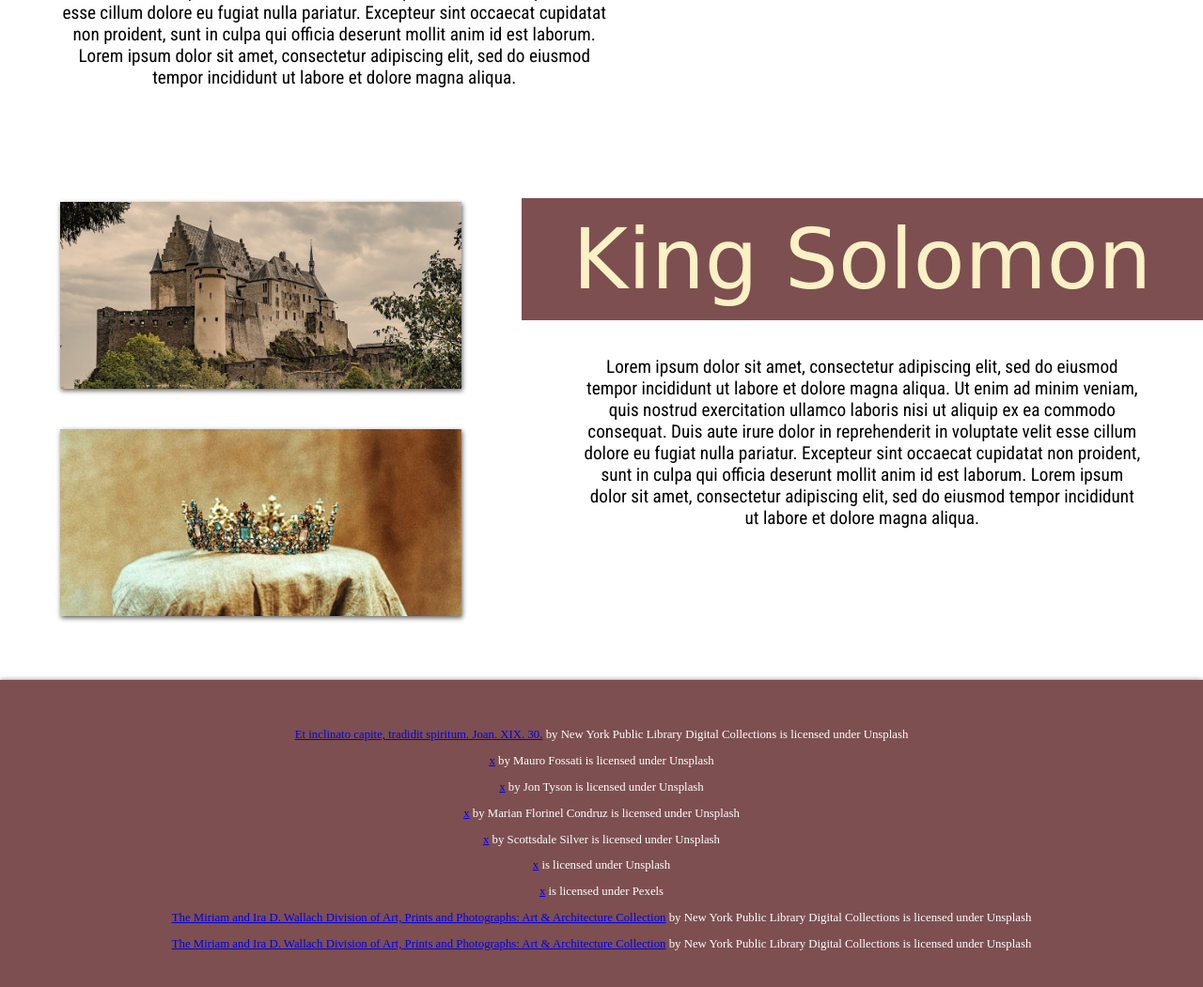
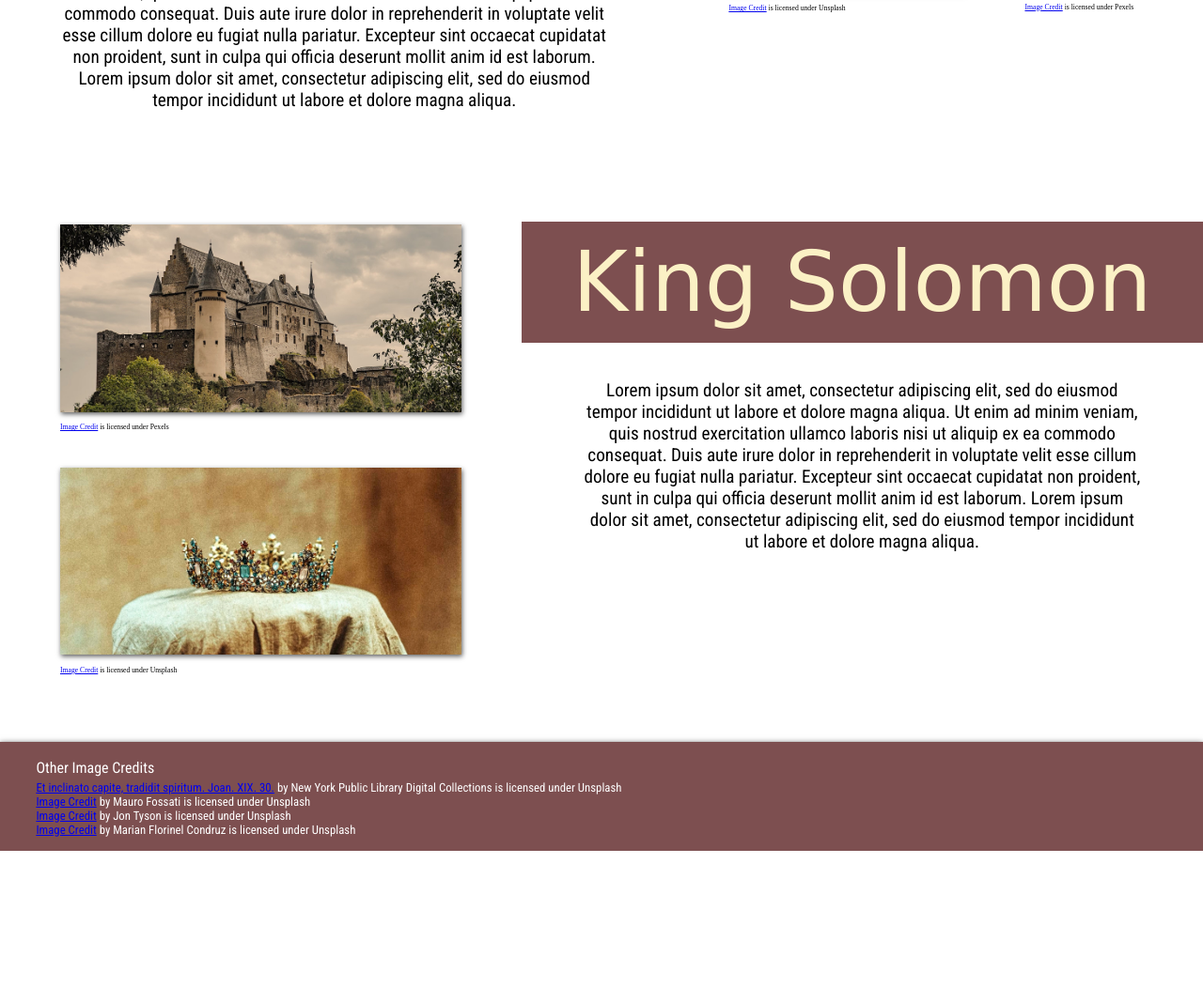
Before and after one commit to jkp23205/Digital-Internal-2025, a plain HTML site: page index.html in a window 1280 px wide. Shown: the part 2790-3841 px from the top of the page at 94% size. After the commit the page ends 3696 px from the top, so only its background shows below. Drawn offline with Linux system fonts and the light colour scheme; a web font is replaced by a local one.

Commit message:
16/07/25

```diff
--- a/index.html
+++ b/index.html
@@ -142,7 +142,8 @@
 
 <section style="margin-top:8vw;" class="homepagecolumn">
 
-  <div><img class="homepageimages" title="https://unsplash.com/photos/a-pile-of-metal-buttons-sitting-on-top-of-a-table-Nv0T-IX7SLY" src="images/silver.jpg" width="100%"></div>
+  <div><img class="homepageimages" title="https://unsplash.com/photos/a-pile-of-metal-buttons-sitting-on-top-of-a-table-Nv0T-IX7SLY" src="images/silver.jpg" width="100%">
+  <p style="font-size: 0.6vw;"><a href="https://unsplash.com/photos/a-pile-of-metal-buttons-sitting-on-top-of-a-table-Nv0T-IX7SLY">Image Credit</a> by Scottsdale Silver is licensed under Unsplash</p></div>
 
     <div>
 
@@ -186,9 +187,11 @@
 
 
 
-    <div class="hptabs"><img class="homepageimages" title="https://unsplash.com/photos/brown-rock-formation-during-daytime-ci1F55HaVWQ" src="images/tomb.jpg" width="100%"></div>
+    <div class="hptabs"><img class="homepageimages" title="https://unsplash.com/photos/brown-rock-formation-during-daytime-ci1F55HaVWQ" src="images/tomb.jpg" width="100%">
+    <p style="font-size: 0.6vw;"><a href="https://unsplash.com/photos/brown-rock-formation-during-daytime-ci1F55HaVWQ">Image Credit</a> is licensed under Unsplash</p></div>
 
-    <div class="hptabs"><img class="homepageimages" title="https://www.pexels.com/photo/assorted-old-empty-bottles-with-inscription-on-shelf-6842045/" src="images/perfume.jpg" width="100%"></div>
+    <div class="hptabs"><img class="homepageimages" title="https://www.pexels.com/photo/assorted-old-empty-bottles-with-inscription-on-shelf-6842045/" src="images/perfume.jpg" width="100%">
+    <p style="font-size: 0.6vw;"><a href="https://www.pexels.com/photo/assorted-old-empty-bottles-with-inscription-on-shelf-6842045/">Image Credit</a> is licensed under Pexels</p></div>
 
 
   </section>
@@ -210,9 +213,11 @@
   <section style="margin-top:8vw;" class="homepagecolumn">
 
     <div>
-      <img class="homepageimages" title="https://www.pexels.com/photo/view-of-a-castle-18705903/" src="images/castle.jpg" width="100%" style="margin-bottom: 3vw;">
+      <img class="homepageimages" title="https://www.pexels.com/photo/view-of-a-castle-18705903/" src="images/castle.jpg" width="100%" style="">
+      <p style="font-size: 0.6vw; margin-bottom: 3vw;"><a href="https://www.pexels.com/photo/view-of-a-castle-18705903/">Image Credit</a> is licensed under Pexels</p>
 
       <img class="homepageimages" title="https://unsplash.com/photos/white-and-yellow-flowers-on-brown-textile-Fnby-l6gH7I" src="images/crown.jpg" width="100%">
+      <p style="font-size: 0.6vw;"><a href="https://unsplash.com/photos/white-and-yellow-flowers-on-brown-textile-Fnby-l6gH7I">Image Credit</a> is licensed under Unsplash</p>
     </div>
 
 
@@ -245,41 +250,23 @@
 
   <div class="footer">
 
+    <p style="margin-bottom: -0.7vw;">Other Image Credits</p>
+
       <p style="font-size: 1vw;">
         <a href="https://unsplash.com/photos/UHZ9ZxzAFMM">Et inclinato capite, tradidit spiritum. Joan. XIX. 30.</a> by New York Public Library Digital Collections is licensed under Unsplash
-      </p>
 
-      <p style="font-size: 1vw;">
-        <a href="https://unsplash.com/photos/a-black-and-white-photo-of-a-statue-of-jesus-eie5TTK9O0U">x</a> by Mauro Fossati is licensed under Unsplash
-      </p>
+<br>
 
-      <p style="font-size: 1vw;">
-        <a href="https://unsplash.com/photos/woman-wearing-dress-statue-zlf17V5sCRQ">x</a> by Jon Tyson is licensed under Unsplash
-      </p>
+        <a href="https://unsplash.com/photos/a-black-and-white-photo-of-a-statue-of-jesus-eie5TTK9O0U">Image Credit</a> by Mauro Fossati is licensed under Unsplash
 
-      <p style="font-size: 1vw;">
-        <a href="https://unsplash.com/photos/a-statue-of-a-person-Pgxs8pcKi3w">x</a> by Marian Florinel Condruz is licensed under Unsplash
-      </p>
+<br>
 
-      <p style="font-size: 1vw;">
-        <a href="https://unsplash.com/photos/a-pile-of-metal-buttons-sitting-on-top-of-a-table-Nv0T-IX7SLY">x</a> by Scottsdale Silver is licensed under Unsplash
-      </p>
+        <a href="https://unsplash.com/photos/woman-wearing-dress-statue-zlf17V5sCRQ">Image Credit</a> by Jon Tyson is licensed under Unsplash
 
-      <p style="font-size: 1vw;">
-        <a href="https://unsplash.com/photos/brown-rock-formation-during-daytime-ci1F55HaVWQ">x</a> is licensed under Unsplash
-      </p>
+<br>
 
-      <p style="font-size: 1vw;">
-        <a href="https://www.pexels.com/photo/assorted-old-empty-bottles-with-inscription-on-shelf-6842045/">x</a> is licensed under Pexels
-      </p>
+        <a href="https://unsplash.com/photos/a-statue-of-a-person-Pgxs8pcKi3w">Image Credit</a> by Marian Florinel Condruz is licensed under Unsplash
 
-      <p style="font-size: 1vw;">
-        <a href="https://www.pexels.com/photo/view-of-a-castle-18705903/" src="images/castle.jpg">The Miriam and Ira D. Wallach Division of Art, Prints and Photographs: Art & Architecture Collection</a> by New York Public Library Digital Collections is licensed under Unsplash
-      </p>
-
-      <p style="font-size: 1vw;">
-        <a href="https://unsplash.com/photos/UHZ9ZxzAFMM">The Miriam and Ira D. Wallach Division of Art, Prints and Photographs: Art & Architecture Collection</a> by New York Public Library Digital Collections is licensed under Unsplash
-      </p>
 
   </div>
 
--- a/style.css
+++ b/style.css
@@ -415,10 +415,12 @@ height: 27.5vw;
   -webkit-user-select: none;
   -ms-user-select: none;
   user-select: none;
-  padding: 2vw;
-  padding-top: 3vw;
+  padding: 0.2vw;
+  padding-left: 3vw;
   color: white;
-  text-align: center;
   box-shadow: 0px 1px 6px rgba(0, 0, 0, 0.64);
   background-color: #7D4F50;
+  font-family: "Roboto Condensed", sans-serif;
+  font-optical-sizing: auto;
+  font-style: normal;
 }
```
